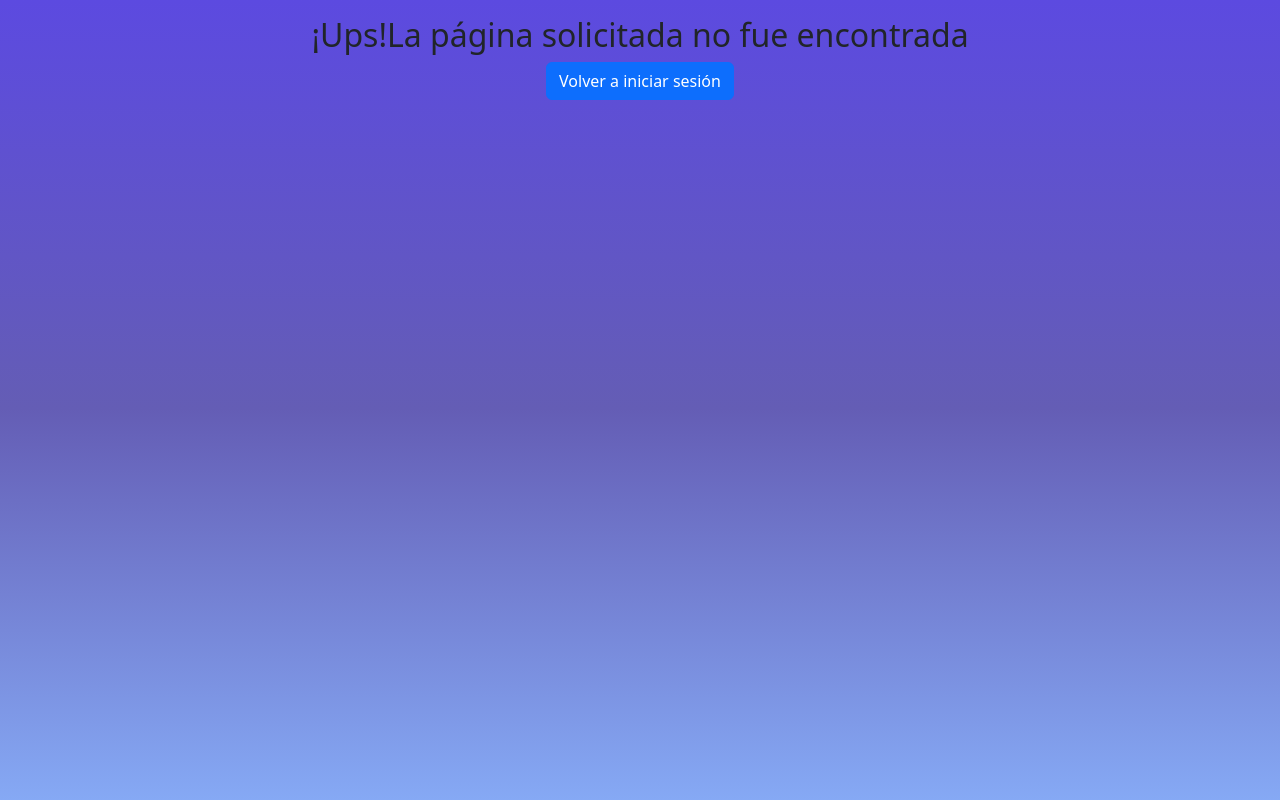
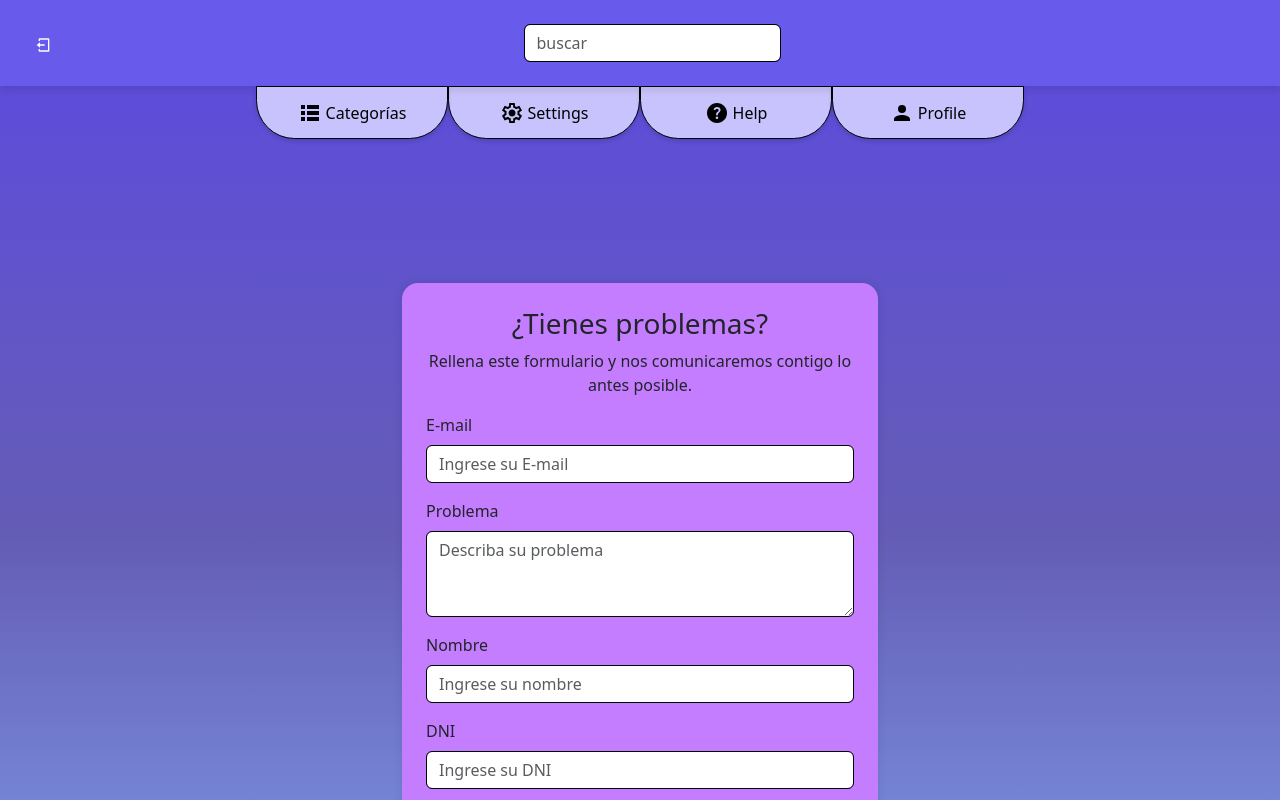
Before and after one commit to Ingbakk16/FrontProyectFinal, a React (Vite) app: page /help in a window 1280 px wide. Shown: the top 800 px of the page. Built offline with nearby package versions, Linux system fonts and the light colour scheme.

Commit message:
Help creado

```diff
--- a/src/App.jsx
+++ b/src/App.jsx
@@ -10,12 +10,17 @@ import MainPage from "./components/mainMenu/mainPage";
 import RegisterWorkerFinal from "./components/worker Register/RegisterWrokerFinal";
 import WorkerProfile from "./components/WorkerProfile/WorkerProfile";
 import CategoriesPage from "./components/categories/CategoriesPage";
+import HelpSeccion from "./components/help/help";
 
 const App = () => {
   const router = createBrowserRouter([
     {
       path: "/login",
       element: <Login />,
+    },
+    {
+      path: "/help",
+      element: <HelpSeccion />,
     },
     {
       path: "/register",
--- a/src/components/WorkerProfile/WorkerProfile.jsx
+++ b/src/components/WorkerProfile/WorkerProfile.jsx
@@ -2,6 +2,7 @@ import React, { useState } from 'react';
 import { Card, Button, Image, Container, Row, Col } from 'react-bootstrap';
 import Header from '../header/header';
 import Footer from '../footer/footer';
+import profileSVG from '../svg back/profile.svg';
 import './WorkerStyle.css'; // Import the CSS file
 
 const WorkerProfile = () => {
@@ -9,7 +10,7 @@ const WorkerProfile = () => {
     name: "Jose Luis",
     profession: "Electricista",
     description: "Especialista en instalaciones eléctricas, con más de 10 años de experiencia en el sector.",
-    profileImage: "https://via.placeholder.com/150",
+    profileImage: "/assets/images/profile.svg", // Ruta al archivo SVG
     workImages: [
       "https://via.placeholder.com/200x150",
       "https://via.placeholder.com/150",
--- /dev/null
+++ b/src/components/help/help.css
@@ -0,0 +1,39 @@
+/* Estilo del contenedor principal */
+.help-container {
+    padding: 5vh;
+    min-height: 100vh;
+    background-color:linear-gradient(to bottom, #e1bce7, #bc5ef2);
+  }
+
+  /* Estilo para alinear verticalmente */
+  .full-height-row {
+    min-height: 100vh;
+  }
+
+  /* Estilo del formulario */
+  .help-form {
+    background-color: #c57dff;
+    border-radius: 1rem;
+    box-shadow: 0px 0px 10px rgba(0, 0, 0, 0.1);
+    padding: 1.5rem;
+  }
+
+  /* Estilo de los títulos del formulario */
+  .help-form h3 {
+    text-align: center;
+  }
+
+  .help-form p {
+    text-align: center;
+  }
+
+  /* Estilo del botón de enviar */
+  .form-submit-btn {
+    text-align: center;
+    margin-top: 1.5rem;
+  }
+
+  /* Estilo de las alertas */
+  .alert {
+    margin-top: 1rem;
+  }
--- /dev/null
+++ b/src/components/help/help.jsx
@@ -0,0 +1,129 @@
+import React, { useState } from "react";
+import { Form, Button, Container, Row, Col, Alert } from "react-bootstrap";
+import Header from "../header/header";
+import Footer from "../footer/footer";
+import './help.css';  // Importar el archivo CSS
+
+const HelpSeccion = () => {
+  const [formData, setFormData] = useState({
+    email: "",
+    problem: "",
+    name: "",
+    dni: "",
+  });
+
+  const [success, setSuccess] = useState(false);
+  const [errors, setErrors] = useState([]);
+
+  const handleChange = (e) => {
+    const { name, value } = e.target;
+    setFormData({ ...formData, [name]: value });
+  };
+
+  const validateForm = () => {
+    const newErrors = [];
+
+    if (!formData.email.match(/^[^\s@]+@[^\s@]+\.[^\s@]+$/)) {
+      newErrors.push("El E-mail no es válido.");
+    }
+    if (formData.problem.trim() === "") {
+      newErrors.push("El campo del problema no puede estar vacío.");
+    }
+    if (formData.name.trim() === "") {
+      newErrors.push("El campo del nombre no puede estar vacío.");
+    }
+    if (!formData.dni.match(/^\d{8}$/)) {
+      newErrors.push("El DNI debe tener 8 números.");
+    }
+
+    return newErrors;
+  };
+
+  const handleSubmit = (e) => {
+    e.preventDefault();
+    const formErrors = validateForm();
+
+    if (formErrors.length > 0) {
+      setErrors(formErrors);
+    } else {
+      setErrors([]);
+      setSuccess(true);
+
+    }
+  };
+
+  return (
+    <>
+      <Header />
+      <Container fluid className="help-container d-flex justify-content-center align-items-center">
+        <Row className="justify-content-center align-items-center w-100 full-height-row">
+          <Col lg={5} md={4} sm={5}>
+            <div className="help-form">
+              <h3>¿Tienes problemas?</h3>
+              <p>Rellena este formulario y nos comunicaremos contigo lo antes posible.</p>
+
+              {errors.length > 0 && <Alert variant="danger">{errors.join(", ")}</Alert>}
+              {success && <Alert variant="success">¡Formulario enviado con éxito!</Alert>}
+
+              <Form onSubmit={handleSubmit}>
+                <Form.Group controlId="formEmail">
+                  <Form.Label>E-mail</Form.Label>
+                  <Form.Control
+                    type="email"
+                    name="email"
+                    placeholder="Ingrese su E-mail"
+                    value={formData.email}
+                    onChange={handleChange}
+                  />
+                </Form.Group>
+
+                <Form.Group controlId="formProblem" className="mt-3">
+                  <Form.Label>Problema</Form.Label>
+                  <Form.Control
+                    as="textarea"
+                    name="problem"
+                    rows={3}
+                    placeholder="Describa su problema"
+                    value={formData.problem}
+                    onChange={handleChange}
+                  />
+                </Form.Group>
+
+                <Form.Group controlId="formName" className="mt-3">
+                  <Form.Label>Nombre</Form.Label>
+                  <Form.Control
+                    type="text"
+                    name="name"
+                    placeholder="Ingrese su nombre"
+                    value={formData.name}
+                    onChange={handleChange}
+                  />
+                </Form.Group>
+
+                <Form.Group controlId="formDNI" className="mt-3">
+                  <Form.Label>DNI</Form.Label>
+                  <Form.Control
+                    type="text"
+                    name="dni"
+                    placeholder="Ingrese su DNI"
+                    value={formData.dni}
+                    onChange={handleChange}
+                  />
+                </Form.Group>
+
+                <div className="form-submit-btn">
+                  <Button variant="primary" type="submit">
+                    Enviar
+                  </Button>
+                </div>
+              </Form>
+            </div>
+          </Col>
+        </Row>
+      </Container>
+      <Footer />
+    </>
+  );
+};
+
+export default HelpSeccion;
```
Also changed, not shown: src/components/svg back/profile.svg (added).
